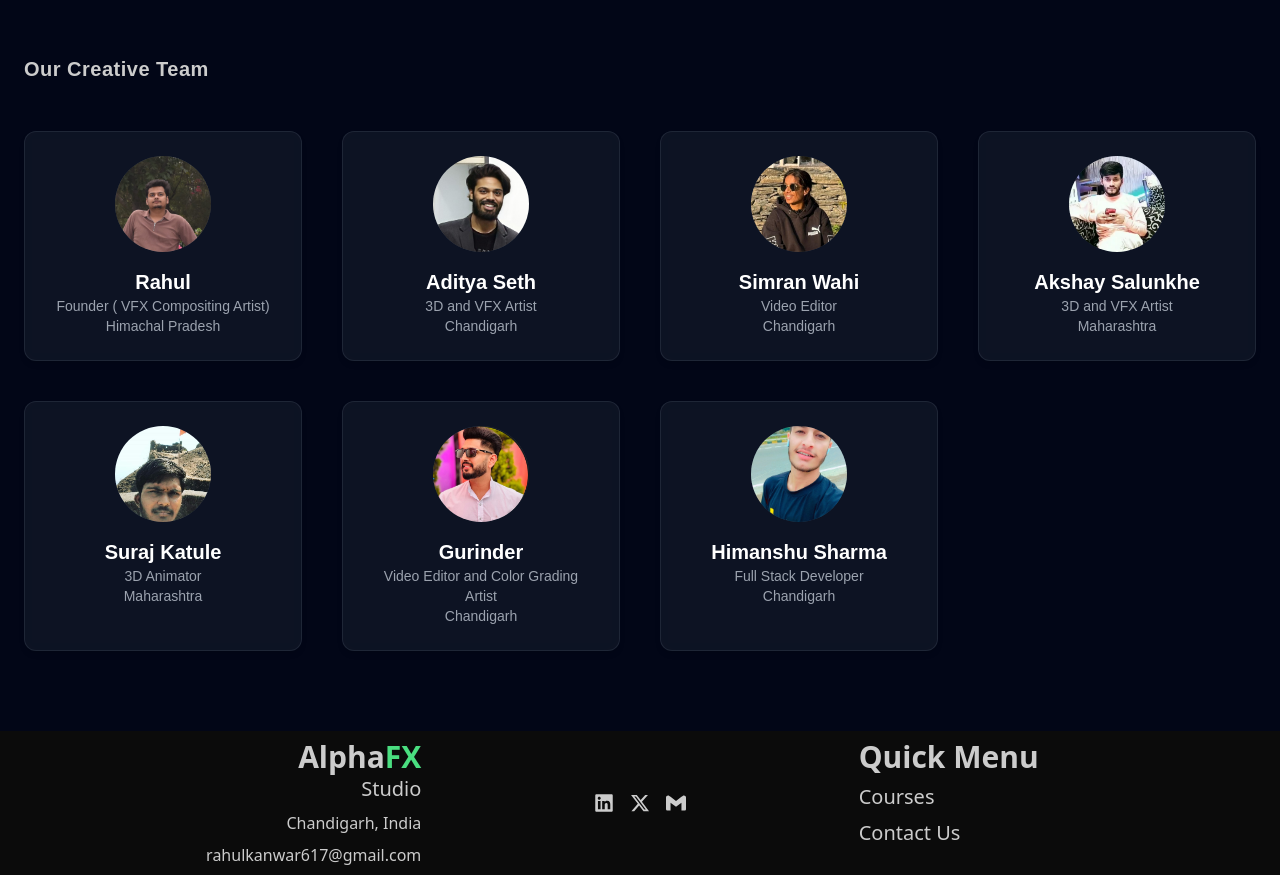
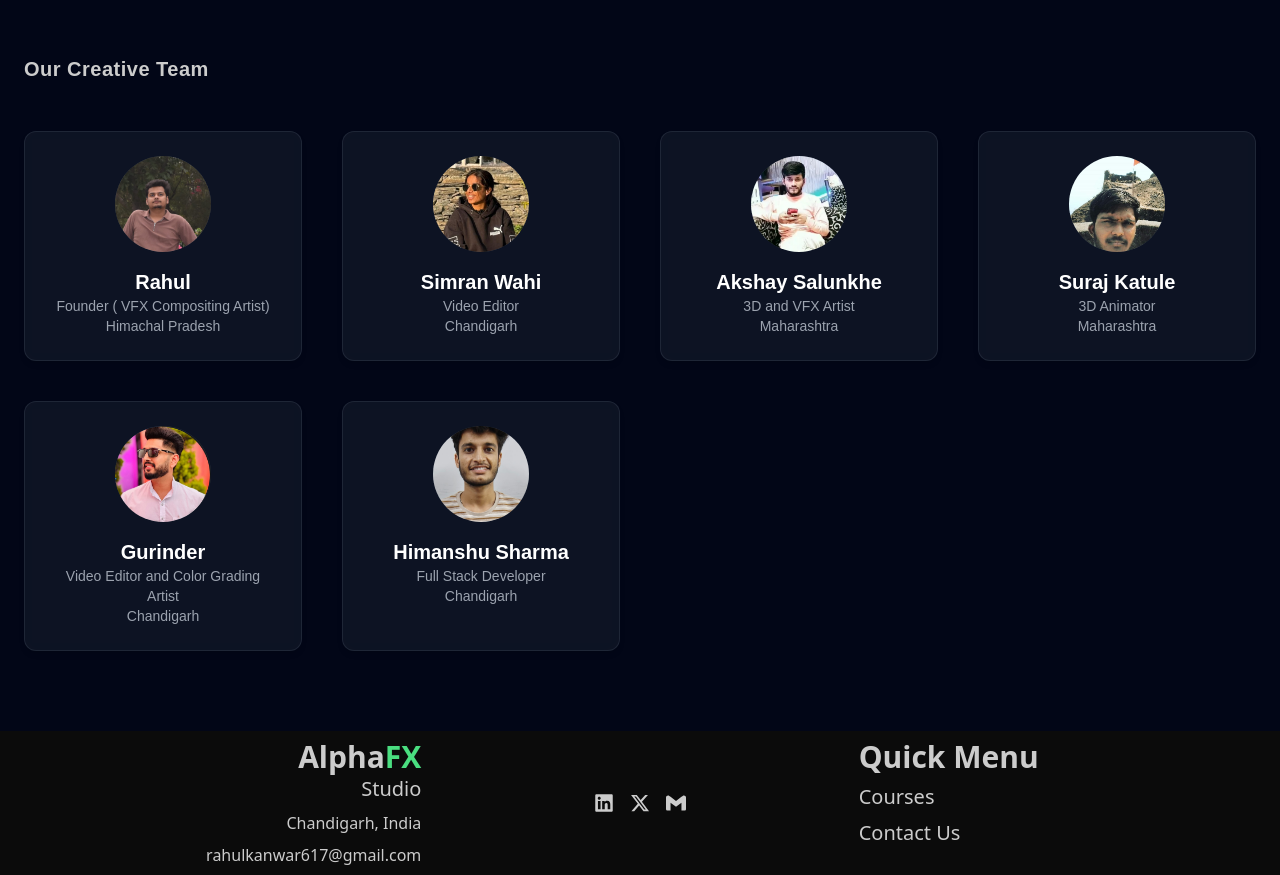
Before and after one commit to himanshugithubrepo/AlphaFX, a React (Vite) app: page / in a window 1280 px wide. Shown: the part 3300-4175 px from the top of the page. Built offline with nearby package versions, Linux system fonts and the light colour scheme.

Commit message:
Removed Assets

```diff
--- a/src/components/common/TeamSection.jsx
+++ b/src/components/common/TeamSection.jsx
@@ -2,7 +2,7 @@ import aditya from '../../assets/aditya.jpg'
 import rahul from '../../assets/rahul.jpg'
 import team4 from '../../assets/team4.jpg'
 import akshay from '../../assets/akshay.jpg'
-import himanshu from '../../assets/himanshu.jpg'
+import himanshu from '../../assets/himanshu1.jpg'
 import suraj from '../../assets/suraj.jpg'
 import gurinder from '../../assets/gurinder.jpg'
 
@@ -14,12 +14,7 @@ export default function TeamSection() {
       position: "Founder ( VFX Compositing Artist)",
       city:"Himachal Pradesh"
     },
-    {
-      imgUrl: aditya,
-      name: "Aditya Seth",
-      position: "3D and VFX Artist",
-      city:"Chandigarh"
-    },
+
     {
       imgUrl: team4,
       name: "Simran Wahi",
```
Also changed, not shown: src/assets/himanshu1.jpg (added).
